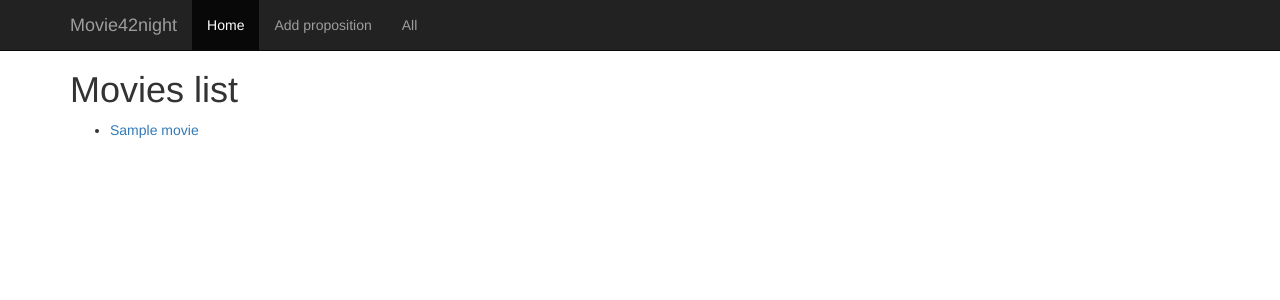
After one commit to programistka/movie42night, a Django app: template movies42night/templates/movies42night/list.html in a window 1280 px wide. The commit adds this page. Shown: the top 300 px of the page. Run offline with Django 3.2, Linux system fonts and the light colour scheme; the template is opened without the code that fills it: most values are stand-ins (such as "Sample title", 1, 10 or a date in 2020); some libraries are stand-ins or nearby versions.

Commit message:
Bootstrap and base template

```diff
--- /dev/null
+++ b/movies42night/templates/movies42night/add.html
@@ -0,0 +1,5 @@
+<form action="" method="post">
+{% csrf_token %}
+<input type="text" name="title" id="title"  />
+<input type="submit" value="Add" />
+</form>
--- /dev/null
+++ b/movies42night/templates/movies42night/base.html
@@ -0,0 +1,42 @@
+<!DOCTYPE html>
+{% load static %}
+<html lang="en">
+<head>
+    <link href='{% static 'bootstrap/dist/css/bootstrap.css' %}' rel='stylesheet'>
+    <style>
+        body {
+          padding-top: 50px;
+        }
+        .starter-template {
+          padding: 40px 15px;
+          text-align: center;
+        }
+    </style>
+</head>
+<body>
+<nav class="navbar navbar-inverse navbar-fixed-top">
+  <div class="container">
+    <div class="navbar-header">
+      <button type="button" class="navbar-toggle collapsed" data-toggle="collapse" data-target="#navbar" aria-expanded="false" aria-controls="navbar">
+        <span class="sr-only">Toggle navigation</span>
+        <span class="icon-bar"></span>
+        <span class="icon-bar"></span>
+        <span class="icon-bar"></span>
+      </button>
+      <a class="navbar-brand" href="#">Movie42night</a>
+    </div>
+    <div id="navbar" class="collapse navbar-collapse">
+      <ul class="nav navbar-nav">
+        <li class="active"><a href="#">Home</a></li>
+        <li><a href="{% url 'movies42night:add' %}">Add proposition</a></li>
+        <li><a href="{% url 'movies42night:list' %}">All</a></li>
+      </ul>
+    </div><!--/.nav-collapse -->
+  </div>
+</nav>
+<div class="content container theme-showcase" role="main">
+    {% block content %}
+    {% endblock %}
+</div>
+</body>
+</html>
--- /dev/null
+++ b/movies42night/templates/movies42night/list.html
@@ -0,0 +1,13 @@
+{% extends 'movies42night/base.html' %}
+{% block content %}
+    <h1>Movies list</h1>
+    {% if movies_list %}
+        <ul>
+        {% for movie in movies_list %}
+            <li><a href="{% url 'movies42night:detail' movie.id %}">{{ movie.title }}</a></li>
+        {% endfor %}
+        </ul>
+    {% else %}
+        <p>No movies are available.</p>
+    {% endif %}
+{% endblock content %}
```
Also changed, not shown: movies42night/templates/movies42night/detail.html (+7 -4 lines), movies42night/urls.py (+6 -1 lines), movies42night/views.py (+22 -4 lines), moviesproject/settings.py (+12 -0 lines), 1 other file.
